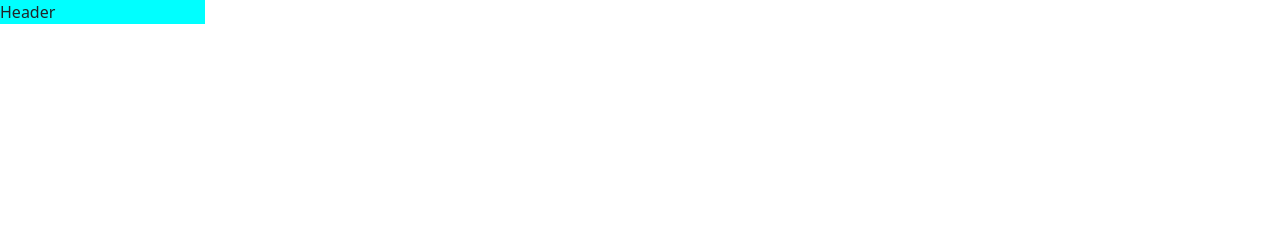
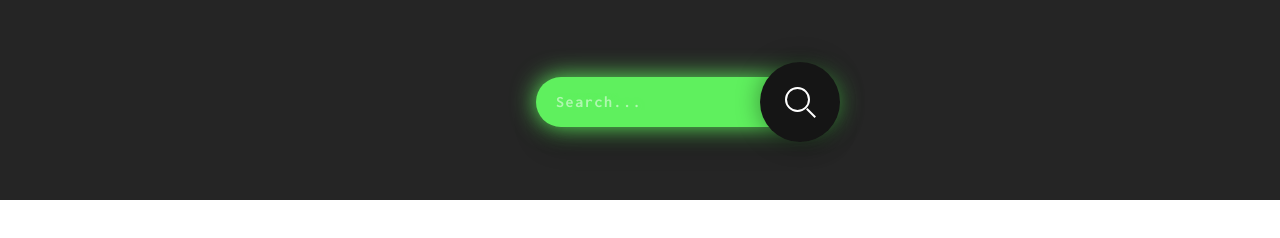
Before and after one commit to NortonSouza/RickAndMorty, a website: page frontend/index.html in a window 1280 px wide. Drawn offline with Linux system fonts and the light colour scheme.

Commit message:
inclusão de search bar

```diff
--- a/frontend/index.html
+++ b/frontend/index.html
@@ -12,10 +12,15 @@
 
 <body>
   <!--INI::NORTON -->
-  <div>
+  <div id="header" class="">
     <div class="row">
-      <div class="col-md-2" style="background-color: aqua;">
-        Header
+
+      <div class="col-md-12">
+        <div class="searchBar container">
+          <input type="text" placeholder="Search..." style="width: 300px;">
+          <div class="search"></div>
+        </div>
+
       </div>
     </div>
   </div>
@@ -26,4 +31,5 @@
   </div>
   <!--END::ALEX -->
   <script type="text/javascript" src="/js/bootstrap.min.js"></script>
+
 </html>
--- a/frontend/style.css
+++ b/frontend/style.css
@@ -0,0 +1,159 @@
+@import url("https://fonts.googleapis.com/css?family=Inconsolata:700");
+* {
+  margin: 0;
+  padding: 0;
+  box-sizing: border-box;
+}
+
+html, body {
+  width: 100%;
+  height: 100%;
+}
+/*
+body {
+
+} */
+
+#header {
+  background: #252525;
+  height: 25%;
+  background-color: 252525;
+  width: 100%;
+}
+
+.searchBar {
+  position: absolute;
+  /* margin: auto; */
+  /* top: 0; */
+  margin-top: 6%;
+  /* left: 50;
+  right: 50; */
+  /* bottom: 0; */
+  width: 300px;
+  height: 100px;
+  margin-left: 40%;
+}
+
+.searchBar .search {
+  position: absolute;
+  /* margin-left: 324%; */
+
+  /* margin: auto; */
+  margin-top: -5%;
+  /* margin-right: 0; */
+  top: 0;
+  right: 0;
+  /* bottom: 0; */
+  /* left: 0; */
+  width: 80px;
+  height: 80px;
+  background: #5ff05e;
+  border-radius: 50%;
+  transition: all 1s;
+  z-index: 4;
+  box-shadow: 0 0 25px 0 rgba(0, 0, 0, 0.4);
+}
+
+.searchBar .search:hover {
+  cursor: pointer;
+}
+
+/* AJUSTAR - barra  */
+
+.searchBar .search::before {
+  content: "";
+  position: absolute;
+  margin: auto;
+  top: 22px;
+  right: 0;
+  bottom: 0;
+  left: 22px;
+  width: 12px;
+  height: 2px;
+  background: white;
+  transform: rotate(45deg);
+  transition: all 0.5s;
+}
+
+/* AJUSTAR - circulo  */
+
+.searchBar .search::after {
+  content: "";
+  position: absolute;
+  margin: auto;
+  top: -5px;
+  right: 0;
+  bottom: 0;
+  left: -5px;
+  width: 25px;
+  height: 25px;
+  border-radius: 50%;
+  border: 2px solid white;
+  transition: all 0.5s;
+}
+
+.searchBar input {
+  font-family: "Inconsolata", monospace;
+  /* position: absolute; */
+  /* margin: auto; */
+  /* margin-left: 170%; */
+  /* margin-right: 50%; */
+  /* top: 0;
+  right: 0;
+  bottom: 0;
+  left: 0; */
+  width: 50px;
+  height: 50px;
+  outline: none;
+  border: none;
+  background: #5ff05e;
+  color: white;
+  text-shadow: 0 0 10px #5ff05e;
+  padding: 0 80px 0 20px;
+  border-radius: 30px;
+  box-shadow: 0 0 25px 0 #5ff05e, 0 20px 25px 0 rgba(0, 0, 0, 0.2);
+  transition: all 1s;
+  /* opacity: 0; */
+  /* z-index: 5; */
+  font-weight: bolder;
+  letter-spacing: 0.1em;
+}
+
+.searchBar input:hover {
+  cursor: pointer;
+}
+
+.searchBar input:focus {
+  /* width: 300px; */
+  opacity: 1;
+  cursor: text;
+}
+
+.searchBar .search {
+  right: -28px;
+  background: #151515;
+  z-index: 6;
+}
+
+/* .searchBar input:focus ~ .search::before {
+  top: 0;
+  left: 0;
+  width: 25px;
+}
+
+.searchBar input:focus ~ .search::after {
+  top: 0;
+  left: 0;
+  width: 25px;
+  height: 2px;
+  border: none;
+  background: white;
+  border-radius: 0%;
+  transform: rotate(-45deg);
+} */
+
+.searchBar input::placeholder {
+  color: white;
+  opacity: 0.5;
+  font-weight: bolder;
+}
```
